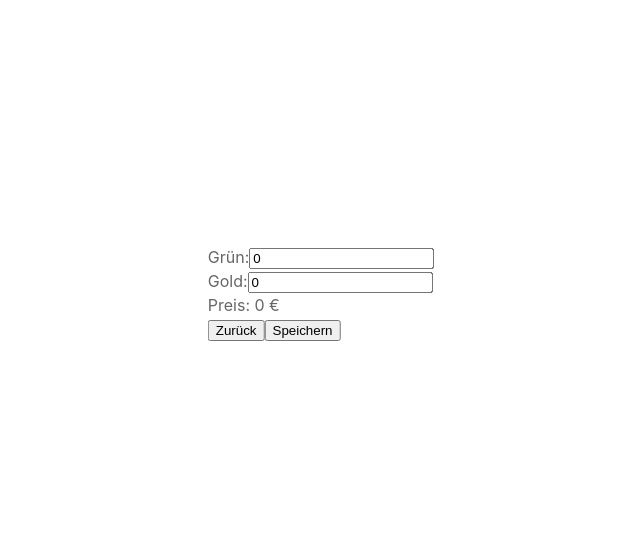
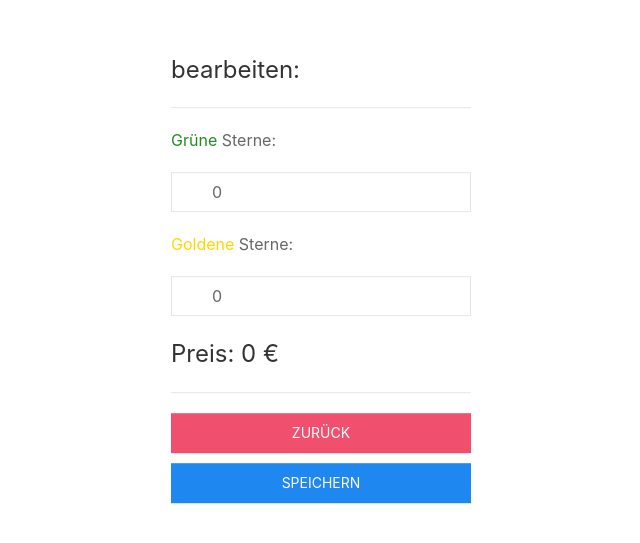
Before and after one commit to MichaelGloessl04/ballking_frontend, a Vue app: page /edit/11111 in a window 1280 px wide. Shown: the part 117-660 px from the top of the page, without its empty margins (319-959 px from the left). Built offline with nearby package versions, Linux system fonts and the light colour scheme; no server answers.

Commit message:
maybe done?

```diff
--- a/src/App.vue
+++ b/src/App.vue
@@ -21,6 +21,17 @@
 }
 .highlightheading {
   color: #f8f8f8;
+  letter-spacing: 2px;
+  padding: 0 5px;
+  background: #228B22
 }
-
+tr:nth-child(even) {
+  background-color: #eaf4ea;
+}
+.green {
+  color: #228B22;
+}
+.gold {
+  color: gold;
+}
 </style>
--- a/src/components/PointList.vue
+++ b/src/components/PointList.vue
@@ -1,21 +1,16 @@
 <template>
-  <div class="container">
-    <h2>Maturant/innen</h2>
-    <table class="table">
+  <div class="container" style="overflow: auto;">
+    <table class="uk-table uk-width-xlarge@l uk-width-medium@s uk-table-divider">
       <thead>
         <tr>
           <th>Maturant/in</th>
-          <th>Punkte</th>
-          <th></th>
         </tr>
       </thead>
       <tbody>
-        <tr v-for="student in students" :key="student.id">
+        <tr class="uk-button" v-for="student in students" :key="student.id" @click="add(student.id)">
           <td>{{ student.name }} {{ student.surname }}</td>
           <td>{{ student.points }}</td>
-          <td>
-            <button class="btn btn-primary" @click="add(student.id)">Punkte Hinzufügen</button>
-          </td>
+          <td uk-icon="icon: pencil"></td>
         </tr>
       </tbody>
     </table>
@@ -84,21 +79,4 @@ watch(() => props.search, () => {
 
 
 <style scoped>
-table {
-  width: 100%;
-  border-collapse: collapse;
-}
-
-th, td {
-  border: 1px solid black;
-  padding: 5px;
-}
-
-th {
-  background-color: #f2f2f2;
-}
-
-.container {
-  margin-top: 20px;
-}
 </style>
--- a/src/components/StudentList.vue
+++ b/src/components/StudentList.vue
@@ -1,5 +1,5 @@
 <template>
-  <table class="uk-table uk-width-xlarge uk-table-divider">
+  <table class="uk-table uk-width-xlarge@l uk-width-medium@s uk-table-divider">
     <thead>
       <tr>
         <th>Maturant/in</th>
@@ -25,11 +25,4 @@ defineProps({
 </script>
 
 <style scoped>
-.table {
-  width: 100%;
-  border-collapse: collapse;
-}
-tr:nth-child(even) {
-  background-color: #eaf4ea;
-}
 </style>
--- a/src/views/Edit.vue
+++ b/src/views/Edit.vue
@@ -1,19 +1,28 @@
 <template>
-  <h1>{{ student.name }} {{ student.surname }}</h1>
   <form>
-    <div class="form-group">
-      <label for="green">Grün:</label>
-      <input type="number" id="green" name="green" v-model="green" class="form-control" />
+    <h3>{{ student.name }} {{ student.surname }} bearbeiten:</h3>
+    <hr>
+    <div class="uk-margin">
+        <p><span class="green">Grüne</span> Sterne:</p>
+        <div class="uk-inline">
+            <a class="uk-form-icon" href="#" uk-icon="icon: pencil"></a>
+            <input class="uk-input" type="number" name="green" v-model="green" placeholder="1">
+        </div>
     </div>
-    <div class="form-group">
-      <label for="gold">Gold:</label>
-      <input type="number" id="gold" name="gold" v-model="gold" class="form-control" />
+    <div class="uk-margin">
+        <p><span class="gold">Goldene</span> Sterne:</p>
+        <div class="uk-inline">
+            <a class="uk-form-icon" href="#" uk-icon="icon: pencil"></a>
+            <input class="uk-input" type="number" name="gold" v-model="gold" placeholder="1">
+        </div>
     </div>
-    <div>
+    <div class="uk-text-lead">
       Preis: {{ (green * Number(route.params.green_price)) + (gold * Number(route.params.gold_price)) }} €
     </div>
-    <button type="button" class="btn btn-secondary" @click="back">Zurück</button>
-    <button type="submit" class="btn btn-primary" @click="save">Speichern</button>
+    <hr>
+    <button type="button" class="uk-button uk-button-danger uk-width-1-1 uk-margin-small-bottom" @click="back">Zurück</button>
+    <br>
+    <button type="submit" class="uk-button uk-button-primary uk-width-1-1 uk-margin-small-bottom" @click="save">Speichern</button>
   </form>
 </template>
 
--- a/src/views/KingRanking.vue
+++ b/src/views/KingRanking.vue
@@ -1,7 +1,7 @@
 <template>
   <main>
     <div>
-      <h1><span class="highlight highlightheading">Ballkönig</span></h1>
+      <h1><span class="highlightheading">Ballkönig</span></h1>
       <GenderRanking :gender="'m'"/>
     </div>
   </main>
--- a/src/views/PointManager.vue
+++ b/src/views/PointManager.vue
@@ -1,17 +1,23 @@
 <template>
-  <div class="conatiner">
-    <h1>Punkte</h1>
-    <form>
-      <label for="search">Suche:</label>
-      <input type="text" id="search" name="search" v-model="search" />
+  <div class="conatiner padlr">
+    <h1 class="highlightheading">Punktemanager</h1>
+    <hr>
+    <div class="uk-margin">
+    <form class="uk-search uk-search-navbar">
+        <span class="uk-search-icon-flip" uk-search-icon></span>
+        <input class="uk-search-input" name="search" type="search" id="search" placeholder="Search" aria-label="Search" v-model="search">
     </form>
+    </div>
+    <hr>
     <h2>Übersicht</h2>
     <div>
-      Grün: {{ green_price }} € -> {{ green }} Punkt
+      <span class="green">Grün:</span> {{ green_price }} € -> {{ green }} Punkte
     </div>
     <div>
-      Gold: {{ gold_price }} € -> {{ gold }} Punkte
+      <span class="gold">Gold:</span> {{ gold_price }} € -> {{ gold }} Punkte
     </div>
+    <hr>
+    <h2>Maturant/in</h2>
     <PointList :search="search" :green="green" :gold="gold" :green_price="green_price" :gold_price="gold_price"/>
   </div>
 </template>
--- a/src/views/QueenRanking.vue
+++ b/src/views/QueenRanking.vue
@@ -1,7 +1,7 @@
 <template>
   <main>
     <div>
-      <h1><span class="highlight highlightheading">Ballkönigin</span></h1>
+      <h1><span class="highlightheading">Ballkönigin</span></h1>
       <GenderRanking :gender="'f'"/>
     </div>
   </main>
--- a/src/views/Ranking.vue
+++ b/src/views/Ranking.vue
@@ -2,11 +2,11 @@
   <main>
     <div class="grid">
       <div>
-        <h1><span class="highlight highlightheading">Ballkönigin</span></h1>
+        <h1><span class="highlightheading">Ballkönigin</span></h1>
         <GenderRanking :gender="'f'"/>
       </div>
       <div>
-        <h1><span class="highlight highlightheading">Ballkönig</span></h1>
+        <h1><span class="highlightheading">Ballkönig</span></h1>
         <GenderRanking :gender="'m'"/>
       </div>
     </div>
@@ -21,6 +21,6 @@ import GenderRanking from '../components/GenderRanking.vue';
 .grid {
   display: grid;
   grid-template-columns: 1fr 1fr;
-  gap: calc(20px + 10vh);
+  gap: calc(15px + 5vw);
 }
 </style>
```
